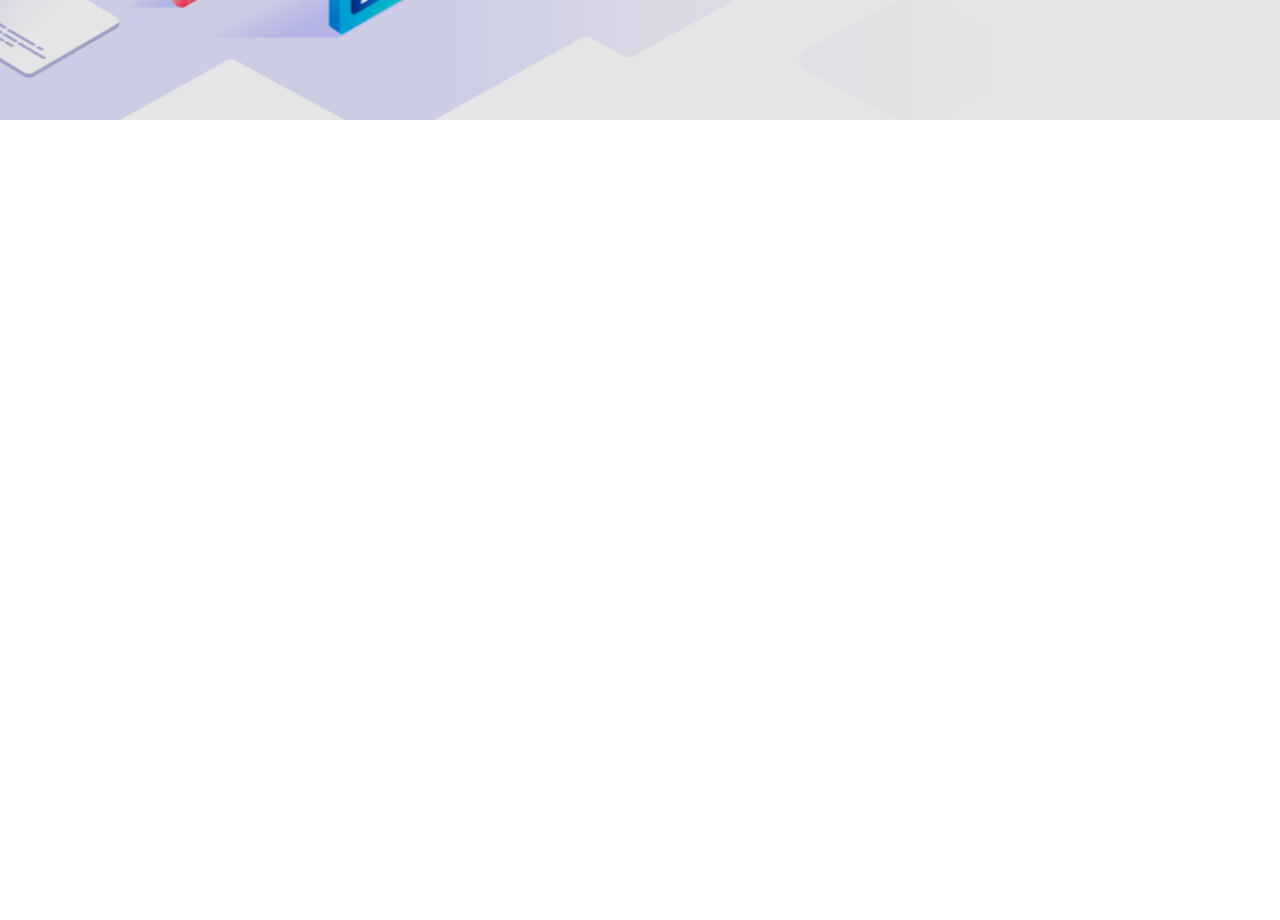
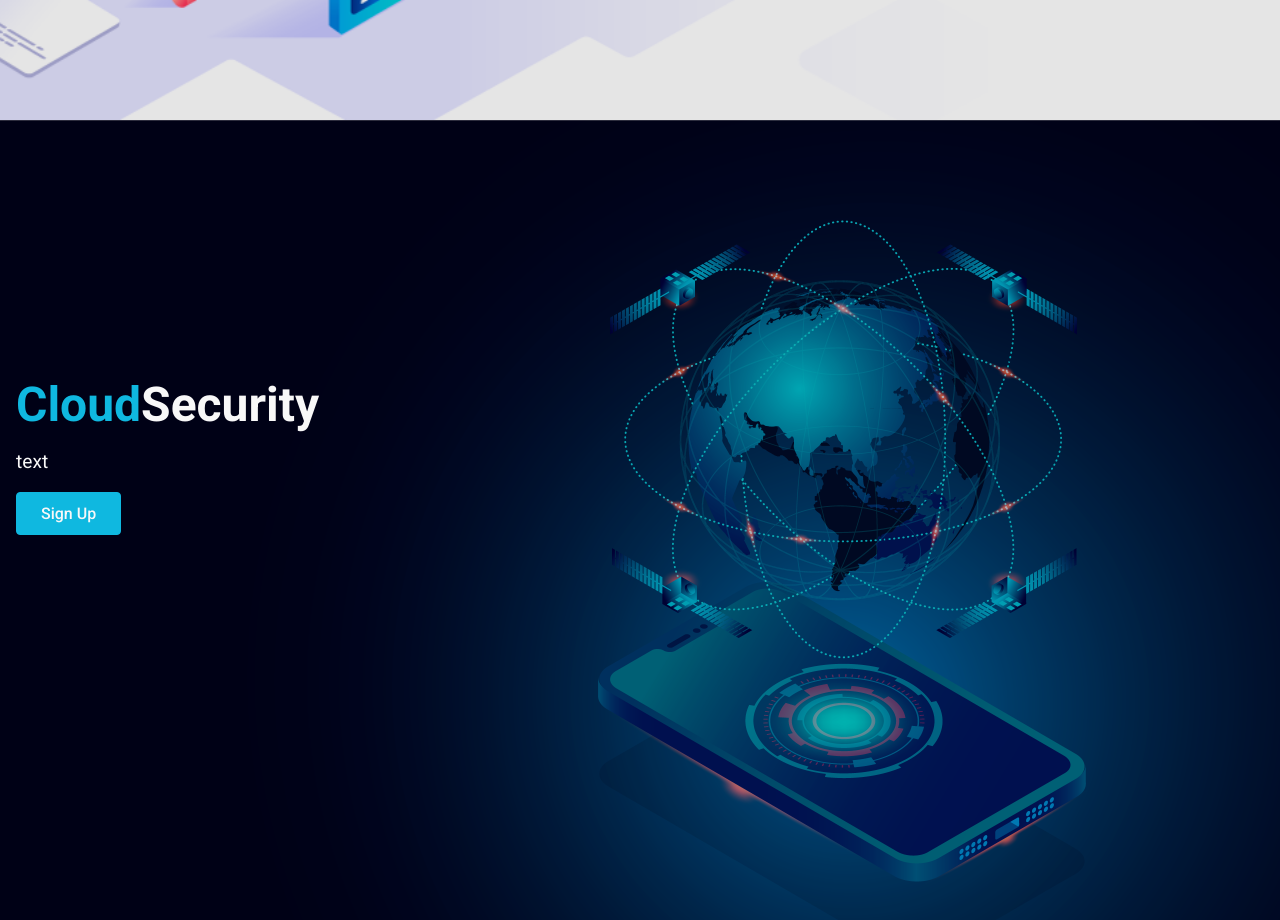
Before and after one commit to bdoneq7/eightleggedfreak, a React (Create React App) app: page / in a window 1280 px wide. Shown: the part 1480-2400 px from the top of the page. Before the commit the page ends 1600 px from the top, so only its background shows below. Built offline with nearby package versions, Linux system fonts and the light colour scheme.

Commit message:
added component

```diff
--- a/src/App.js
+++ b/src/App.js
@@ -3,6 +3,7 @@
 import Hero from './components/hero/Hero';
 import Navbar from './components/navbar/Navbar';
 import Data from './components/data/Data';
+import Cloud from './components/cloud/Cloud';
 
 
 function App() {
@@ -12,6 +13,7 @@
     <Navbar />
     <Hero />
     <Data />
+    <Cloud />
 
     </>
 
--- /dev/null
+++ b/src/components/cloud/Cloud.js
@@ -0,0 +1,19 @@
+import React from 'react';
+import './CloudStyles.css';
+
+const Cloud = () => {
+    return  (
+        <div className='cloud'>
+            <div className='container'>
+                <div className='content'>
+                    <h2><span>Cloud</span>Security</h2>
+                    <p>text</p>
+                    <div><button>Sign Up</button></div>
+                </div>
+            </div>
+
+        </div>
+    )
+}
+
+export default Cloud;
--- /dev/null
+++ b/src/components/cloud/CloudStyles.css
@@ -0,0 +1,33 @@
+.cloud {
+    width: 100%;
+    height: 100vh;
+    position: relative;
+    background: rgba(0,0,0,0.3);
+}
+
+.cloud:before {
+    content: '';
+    position: absolute;
+    background: url('../../assets/cloud-bg.png') no-repeat center center/cover;
+    height: 100%;
+    width: 100%;
+    z-index: -1;
+}
+
+.cloud .content {
+    position: absolute;
+    left: 0;
+    top: 30%;
+    width: 50%;
+    padding: 1rem;
+
+}
+
+.cloud h2 {
+    color: #f8f8f8;
+}
+
+.cloud p {
+    color: #f8f8f8;
+    margin: 1rem 0;
+}
```
